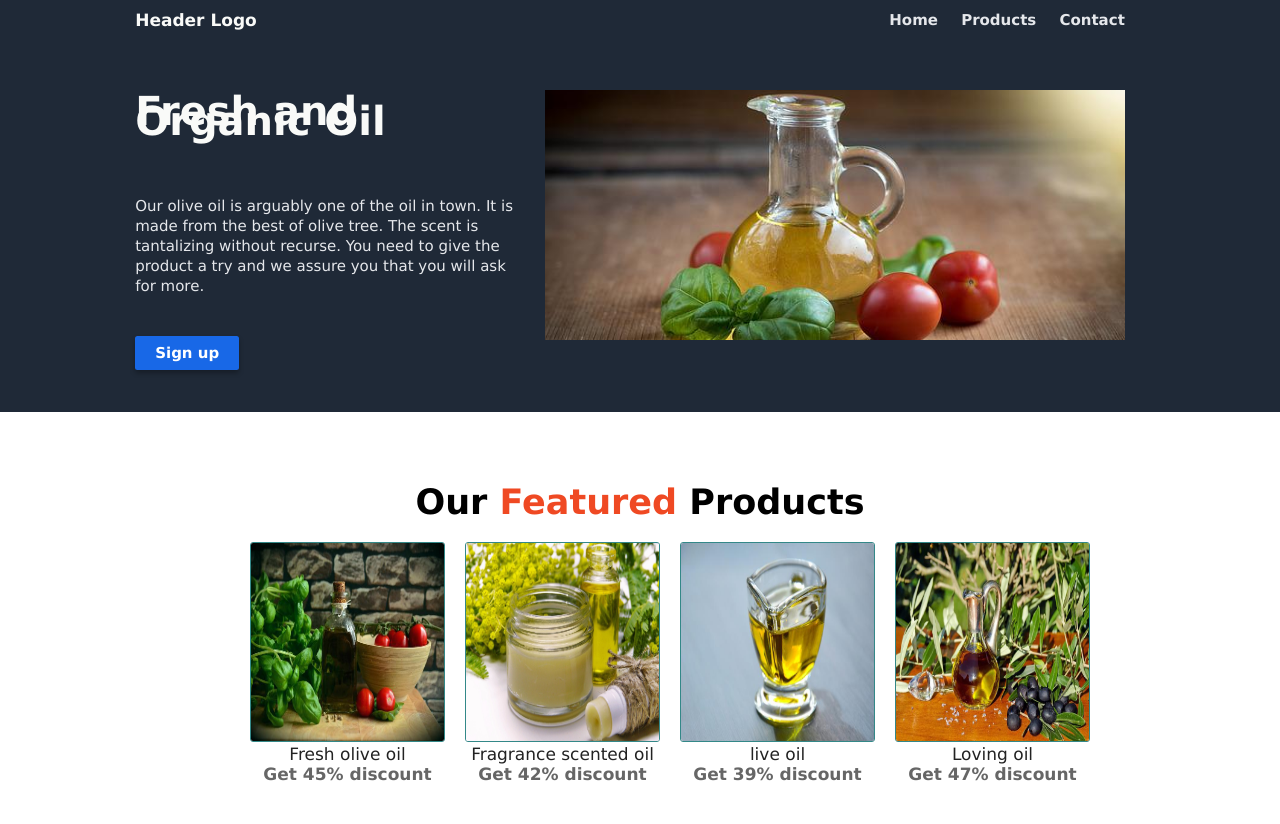
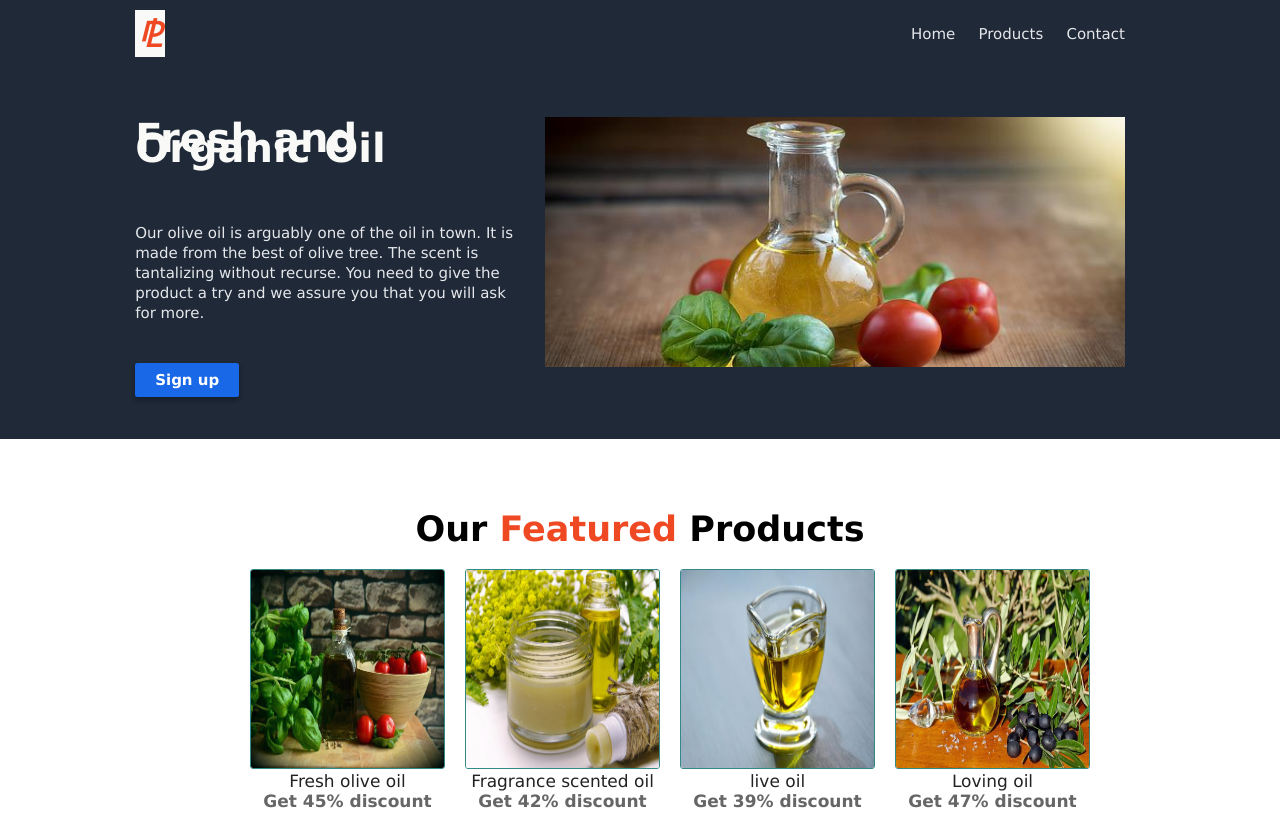
Before and after one commit to Sekeza/Landing-page, a plain HTML site: page index.html in a window 1280 px wide. Shown: the top 824 px of the page. Drawn offline with Linux system fonts and the light colour scheme.

Commit message:
Edited the logo part in html and css

```diff
--- a/css/styles.css
+++ b/css/styles.css
@@ -50,10 +50,18 @@ body {
     padding: 0 2rem;
 }
 
-.hero .header-1 a {
-    font-size: 1.7rem;
-    color: #f9faf8;
+.hero .header-1 .logo {
+    font-size: 3.5rem;
+    background-color: #f9faf8;
+    width: 3rem;
     font-weight: bold;
+
+    padding: 0 0.2rem;
+}
+
+.hero .header-1 a i {
+    color: #ef4923;
+    text-align: center;
 }
 
 .hero .header-1 nav a {
--- a/index.html
+++ b/index.html
@@ -10,7 +10,7 @@
 <body>
     <header class="hero">
         <div class="header-1">
-            <a href="#">Header Logo</a>
+            <a href="#" class="logo"><i>&#8522</i></a>
 
             <nav>
                 <a href="#">Home</a>
```
